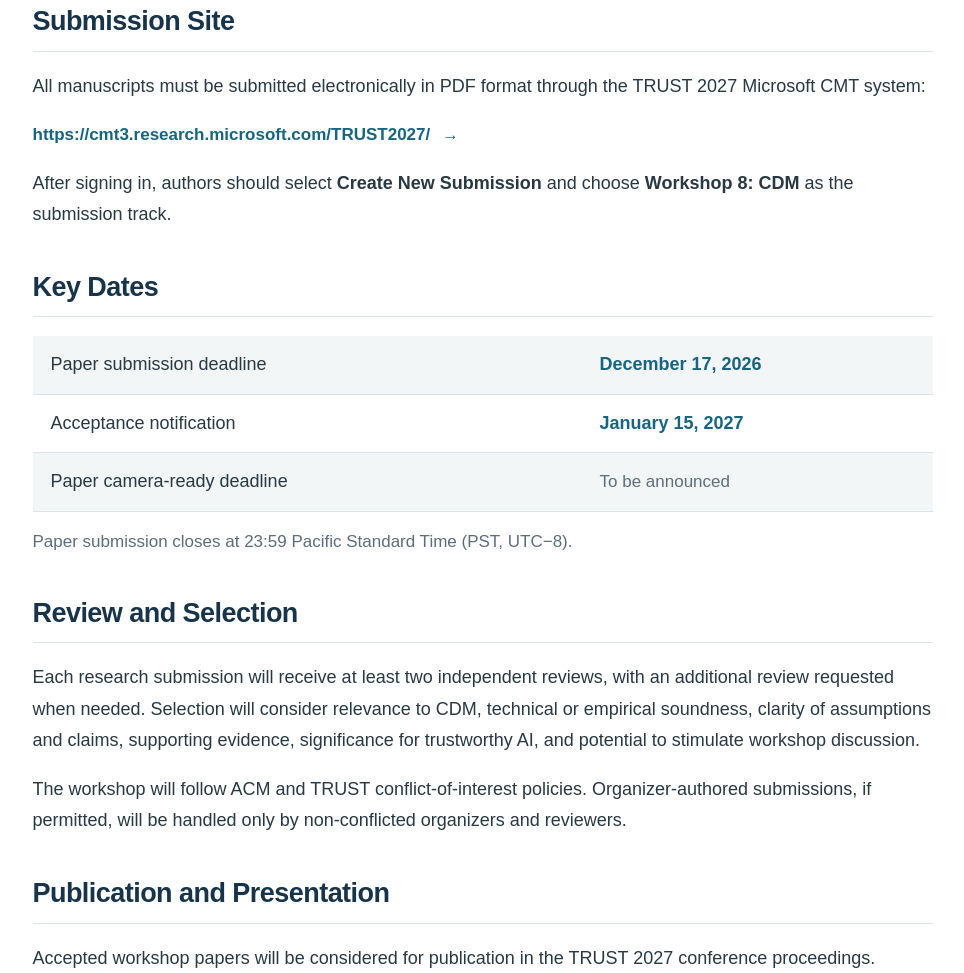
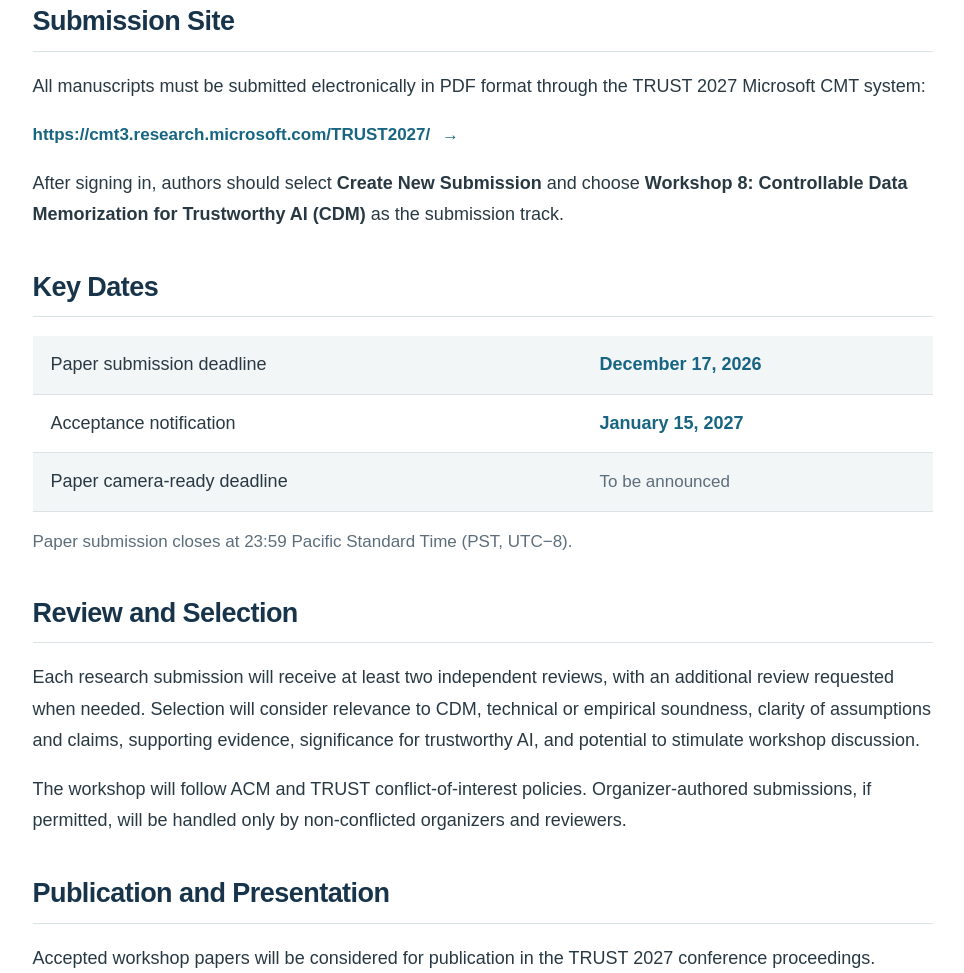
Before and after one commit to CDM27/cdm27.github.io, a plain HTML site: page submission.html in a window 1280 px wide. Shown: the part 876-1849 px from the top of the page, without its empty margins (260-1224 px from the left). Drawn offline with Linux system fonts and the light colour scheme.

Commit message:
update submission info

```diff
--- a/submission.html
+++ b/submission.html
@@ -40,7 +40,7 @@
 <h2 id="portal-title">Submission Site</h2>
 <p>All manuscripts must be submitted electronically in PDF format through the TRUST 2027 Microsoft CMT system:</p>
 <p><a class="text-link" href="https://cmt3.research.microsoft.com/TRUST2027/">https://cmt3.research.microsoft.com/TRUST2027/ <span aria-hidden="true">→</span></a></p>
-<p>After signing in, authors should select <strong>Create New Submission</strong> and choose <strong>Workshop 8: CDM</strong> as the submission track.</p>
+<p>After signing in, authors should select <strong>Create New Submission</strong> and choose <strong>Workshop 8: Controllable Data Memorization for Trustworthy AI (CDM)</strong> as the submission track.</p>
 </section>
 <section aria-labelledby="dates-title" class="section" id="important-dates"><h2 id="dates-title">Key Dates</h2><table class="info-table dates-table"><caption class="sr-only">Paper submission dates</caption><tbody><tr><th scope="row">Paper submission deadline</th><td><time datetime="2026-12-17T23:59:00-08:00">December 17, 2026</time></td></tr><tr><th scope="row">Acceptance notification</th><td><time datetime="2027-01-15">January 15, 2027</time></td></tr><tr><th scope="row">Paper camera-ready deadline</th><td><span class="pending">To be announced</span></td></tr></tbody></table><p class="small-note">Paper submission closes at 23:59 Pacific Standard Time (PST, UTC−8).</p></section>
 <section aria-labelledby="review-title" class="section" id="review"><h2 id="review-title">Review and Selection</h2><p>Each research submission will receive at least two independent reviews, with an additional review requested when needed. Selection will consider relevance to CDM, technical or empirical soundness, clarity of assumptions and claims, supporting evidence, significance for trustworthy AI, and potential to stimulate workshop discussion.</p><p>The workshop will follow ACM and TRUST conflict-of-interest policies. Organizer-authored submissions, if permitted, will be handled only by non-conflicted organizers and reviewers.</p></section>
```
